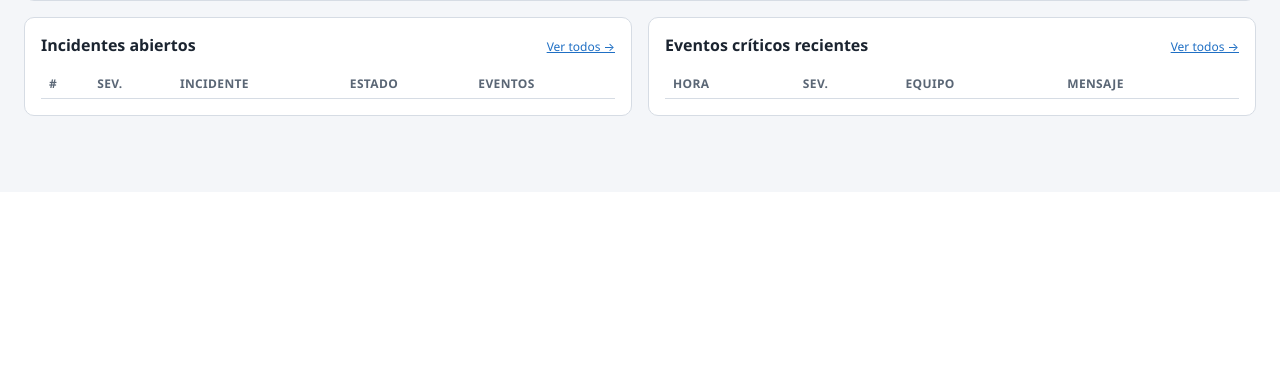
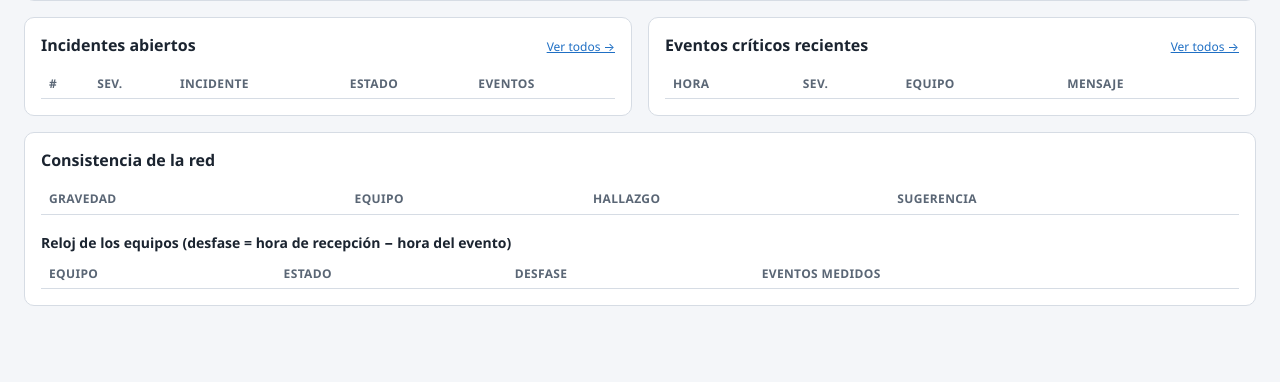
Before and after one commit to Erick12-hub/noc-syslog-inteligente, a Python web app: template app/templates/dashboard.html in a window 1280 px wide. Shown: the part 630-1012 px from the top of the page. Before the commit the page ends 746 px from the top, so only its background shows below. Run offline with Jinja, Linux system fonts and the light colour scheme; the template is opened without the code that fills it: most values are stand-ins (such as "Sample title", 1, 10 or a date in 2020); lists and menus that the app fills with data are empty.

Commit message:
feat(interfaz): panel de consistencia y reloj de los equipos en el dashboard

```diff
--- a/app/static/dashboard.js
+++ b/app/static/dashboard.js
@@ -123,6 +123,59 @@ async function refresh() {
   }
 }
 
+/* ---------------------------------------------------------------------------
+ * Fase 9.5: consistencia. Se carga al abrir la página y con "Revisar ahora"
+ * (no cada 15 s: verificar la cadena de auditoría recorre todos los registros).
+ * ------------------------------------------------------------------------- */
+const SEV_TAG = { critico: ["crítico", "bad"], aviso: ["aviso", "warn"], info: ["info", "dup"] };
+const CLOCK_TAG = { ok: ["sincronizado", "ok"], aviso: ["aviso", "warn"], critico: ["crítico", "bad"],
+                    sin_datos: ["sin datos", ""] };
+
+function renderConsistency(r) {
+  const c = r.counts;
+  setText("cs-summary", `Críticos: ${c.critico} · avisos: ${c.aviso} · informativos: ${c.info} · ` +
+          `cadena de auditoría ${r.chain.ok ? "íntegra" : "ROTA"} (${r.chain.total} registros)` +
+          (r.incident ? ` · incidente #${r.incident}` : ""));
+  setText("cs-when", `revisado ${new Date().toLocaleTimeString("es-CO")}`);
+  const tb = document.getElementById("tbl-findings");
+  tb.replaceChildren();
+  for (const f of r.findings) {
+    const tr = el("tr");
+    const sev = el("td"); const [t, cls] = SEV_TAG[f.severity]; sev.append(el("span", t, `tag ${cls}`));
+    tr.append(sev, el("td", f.device), el("td", f.detail), el("td", f.suggestion, "small muted"));
+    tb.append(tr);
+  }
+  if (!r.findings.length) {
+    const tr = el("tr"); const td = el("td", "Sin hallazgos: todo consistente", "muted");
+    td.colSpan = 4; tr.append(td); tb.append(tr);
+  }
+  const tc = document.getElementById("tbl-clocks");
+  tc.replaceChildren();
+  for (const k of r.clocks.filter(x => x.samples)) {
+    const tr = el("tr");
+    const st = el("td"); const [t, cls] = CLOCK_TAG[k.status]; st.append(el("span", t, `tag ${cls}`));
+    const name = el("td", k.device);
+    if (k.is_simulated) name.append(" ", el("span", "SIM", "tag sim"));
+    tr.append(name, st, el("td", k.text), el("td", k.samples));
+    tc.append(tr);
+  }
+  if (!tc.children.length) {
+    const tr = el("tr"); const td = el("td", "Ningún equipo ha enviado eventos con fecha", "muted");
+    td.colSpan = 4; tr.append(td); tc.append(tr);
+  }
+}
+
+async function loadConsistency(run = false) {
+  try {
+    renderConsistency(await api("/api/consistency" + (run ? "/run" : ""), run ? { method: "POST" } : {}));
+    if (run) toast("Consistencia revisada y registrada en la auditoría");
+  } catch (err) { toast(err.message, "err"); }
+}
+const btnCs = document.getElementById("btn-cs-run");
+btnCs.hidden = document.getElementById("consistency").dataset.canRun !== "1";
+btnCs.onclick = () => loadConsistency(true);
+
 document.getElementById("btn-refresh").onclick = refresh;
 refresh();
+loadConsistency();
 setInterval(refresh, REFRESH_MS);
--- a/app/templates/dashboard.html
+++ b/app/templates/dashboard.html
@@ -80,5 +80,32 @@
     </div>
   </div>
 </section>
+
+<!-- Fase 9.5: consistencia de la red y del NOC -->
+<section class="dash-grid">
+  <div class="card span-2" id="consistency" data-can-run="{{ 1 if can('consistency.consistency_run', 'POST') else 0 }}">
+    <div class="chart-head">
+      <h2>Consistencia de la red</h2>
+      <div class="inline-form">
+        <span class="small muted" id="cs-when"></span>
+        <button class="btn sm" id="btn-cs-run" hidden>Revisar ahora</button>
+      </div>
+    </div>
+    <p class="small" id="cs-summary"></p>
+    <div class="table-wrap">
+      <table class="compact">
+        <thead><tr><th>Gravedad</th><th>Equipo</th><th>Hallazgo</th><th>Sugerencia</th></tr></thead>
+        <tbody id="tbl-findings"></tbody>
+      </table>
+    </div>
+    <h3 class="small-title">Reloj de los equipos (desfase = hora de recepción − hora del evento)</h3>
+    <div class="table-wrap">
+      <table class="compact">
+        <thead><tr><th>Equipo</th><th>Estado</th><th>Desfase</th><th>Eventos medidos</th></tr></thead>
+        <tbody id="tbl-clocks"></tbody>
+      </table>
+    </div>
+  </div>
+</section>
 {% endblock %}
 {% block scripts %}<script src="{{ url_for('static', filename='dashboard.js') }}"></script>{% endblock %}
```
